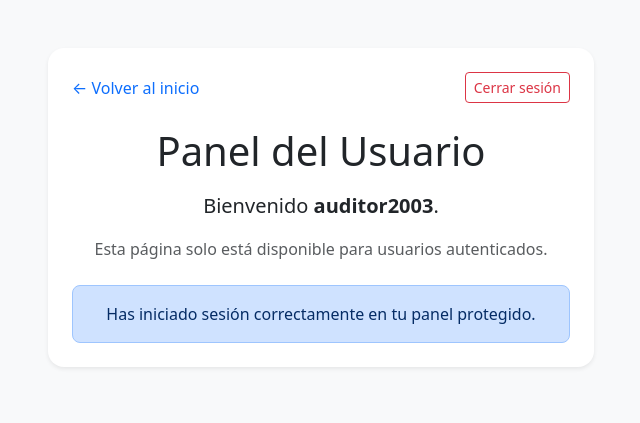
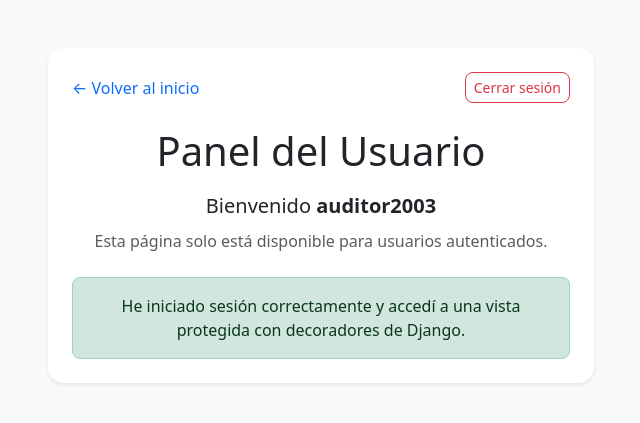
Before and after one commit to Auditor2003/Proyecto_Modulo_6__ABP, a Django app: page /dashboard/ in a window 1280 px wide. Shown: the top 423 px of the page, without its empty margins (319-959 px from the left). Run offline with Django 5.2, Linux system fonts and the light colour scheme; a user stored in the database is signed in.

Commit message:
Mejorar diseño del dashboard con Bootstrap

```diff
--- a/tareas/templates/tareas/dashboard.html
+++ b/tareas/templates/tareas/dashboard.html
@@ -6,53 +6,59 @@
     <!-- Aquí defino el título que aparecerá en la pestaña del navegador -->
     <title>Dashboard</title>
 
-    <!-- Aquí conecto Bootstrap para mejorar el diseño visual de la página -->
+    <!-- Aquí conecto Bootstrap para mejorar el diseño visual de mi página -->
     <link href="https://cdn.jsdelivr.net/npm/bootstrap@5.3.3/dist/css/bootstrap.min.css" rel="stylesheet">
 </head>
 <body class="bg-light">
 
-    <!-- Aquí creo un contenedor principal con espacio superior -->
+    <!-- Aquí creo un contenedor principal con margen superior -->
     <div class="container mt-5">
 
-        <!-- Aquí creo una fila para ordenar el contenido -->
+        <!-- Aquí centro el contenido en la página -->
         <div class="row justify-content-center">
 
-            <!-- Aquí defino una columna centrada para el contenido del dashboard -->
+            <!-- Aquí defino el ancho de la tarjeta del dashboard -->
             <div class="col-md-8 col-lg-6">
 
-                <!-- Aquí creo una tarjeta para mostrar el panel del usuario -->
+                <!-- Aquí creo una tarjeta visual para mostrar el panel del usuario -->
                 <div class="card shadow-sm border-0 rounded-4">
 
                     <!-- Aquí defino el cuerpo principal de la tarjeta -->
                     <div class="card-body p-4">
 
-                        <!-- Aquí creo una barra simple con enlaces de navegación -->
+                        <!-- Aquí creo una fila superior con acceso al inicio y cierre de sesión -->
                         <div class="d-flex justify-content-between align-items-center mb-4">
+
+                            <!-- Aquí muestro un enlace para volver a la página principal -->
                             <a href="{% url 'home' %}" class="text-decoration-none">← Volver al inicio</a>
 
-                            <!-- Aquí creo un formulario pequeño para cerrar sesión correctamente con método POST -->
-                            <form method="post" action="{% url 'logout' %}">
+                            <!-- Aquí creo un formulario para cerrar sesión con método POST -->
+                            <form method="post" action="{% url 'logout' %}" class="mb-0">
                                 {% csrf_token %}
 
                                 <!-- Aquí agrego el botón para cerrar la sesión del usuario -->
-                                <button type="submit" class="btn btn-outline-danger btn-sm">Cerrar sesión</button>
+                                <button type="submit" class="btn btn-outline-danger btn-sm rounded-3">
+                                    Cerrar sesión
+                                </button>
                             </form>
                         </div>
 
                         <!-- Aquí muestro el título principal del dashboard -->
                         <h1 class="text-center mb-3">Panel del Usuario</h1>
 
-                        <!-- Aquí muestro una bienvenida al usuario autenticado -->
-                        <p class="text-center fs-5">Bienvenido <strong>{{ user.username }}</strong>.</p>
+                        <!-- Aquí muestro un mensaje de bienvenida al usuario autenticado -->
+                        <p class="text-center fs-5 mb-2">
+                            Bienvenido <strong>{{ user.username }}</strong>
+                        </p>
 
-                        <!-- Aquí muestro un mensaje informativo sobre la protección de esta vista -->
+                        <!-- Aquí muestro un mensaje que explica que esta vista está protegida -->
                         <p class="text-center text-muted mb-4">
                             Esta página solo está disponible para usuarios autenticados.
                         </p>
 
-                        <!-- Aquí agrego una pequeña tarjeta interna como apoyo visual -->
-                        <div class="alert alert-primary text-center rounded-3 mb-0">
-                            Has iniciado sesión correctamente en tu panel protegido.
+                        <!-- Aquí agrego una alerta visual para reforzar que el acceso fue correcto -->
+                        <div class="alert alert-success text-center rounded-3 mb-0">
+                            He iniciado sesión correctamente y accedí a una vista protegida con decoradores de Django.
                         </div>
 
                     </div>
```
